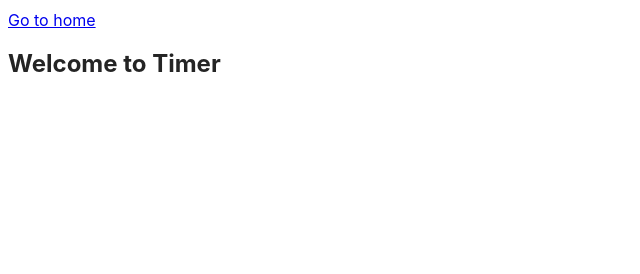
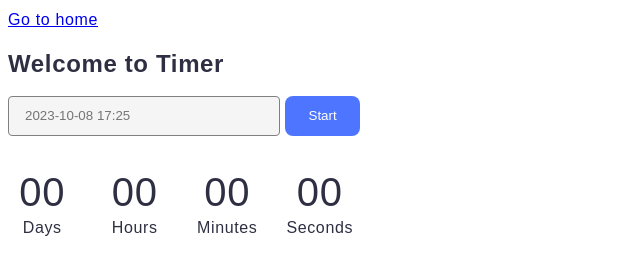
Before and after one commit to Olena-Synytsia/goit-js-hw-10, a website built with Vite: page src/1-timer.html in a window 1280 px wide. Shown: the whole page, without its empty margins (0-640 px from the left). Built offline with nearby package versions, Linux system fonts and the light colour scheme.

Commit message:
timer styles start

```diff
--- a/package.json
+++ b/package.json
@@ -9,12 +9,13 @@
     "preview": "vite preview"
   },
   "devDependencies": {
-    "vite": "^4.5.2",
-    "glob": "^8.1.0"
+    "glob": "^8.1.0",
+    "vite": "^4.5.2"
   },
   "author": "Olena Synytsia <alenasinitsa85@gmail.com>",
   "license": "ISC",
   "dependencies": {
+    "flatpickr": "^4.6.13",
     "vite-plugin-full-reload": "^1.0.5",
     "vite-plugin-html-inject": "^1.0.1"
   }
--- a/src/1-timer.html
+++ b/src/1-timer.html
@@ -12,6 +12,28 @@
       <a href="./index.html">Go to home</a>
       <h1>Welcome to Timer</h1>
     </section>
+    <input type="text" id="datetime-picker" placeholder="2023-10-08 17:25" />
+    <button class="btn-start" type="button" data-start>Start</button>
+
+    <div class="timer">
+      <div class="field">
+        <span class="value" data-days>00</span>
+        <span class="label">Days</span>
+      </div>
+      <div class="field">
+        <span class="value" data-hours>00</span>
+        <span class="label">Hours</span>
+      </div>
+      <div class="field">
+        <span class="value" data-minutes>00</span>
+        <span class="label">Minutes</span>
+      </div>
+      <div class="field">
+        <span class="value" data-seconds>00</span>
+        <span class="label">Seconds</span>
+      </div>
+    </div>
+
     <script type="module" src="./js/1-timer.js"></script>
   </body>
 </html>
--- a/src/css/styles.css
+++ b/src/css/styles.css
@@ -6,17 +6,72 @@
 */
 
 :root {
-  font-family: Inter, Avenir, Helvetica, Arial, sans-serif;
+  font-family: Montserrat, sans-serif;
   font-size: 16px;
   line-height: 24px;
   font-weight: 400;
+  letter-spacing: 0.04em;
 
-  color: #242424;
-  background-color: rgba(255, 255, 255, 0.87);
+  color: #2e2f42;
 
+  background-color: #ffffff;
   font-synthesis: none;
   text-rendering: optimizeLegibility;
   -webkit-font-smoothing: antialiased;
   -moz-osx-font-smoothing: grayscale;
   -webkit-text-size-adjust: 100%;
 }
+
+#datetime-picker {
+  width: 238px;
+  height: 22px;
+  gap: 8px;
+  border-radius: 4px;
+  border: 1px solid #808080;
+  background-color: #f5f5f5;
+  padding: 8px 16px;
+  text-align: left;
+}
+
+.btn-start {
+  width: 75px;
+  height: 40px;
+  padding: 8px 16px;
+  gap: 10px;
+  border-radius: 8px;
+  opacity: 0px;
+  background-color: #cfcfcf;
+  font-weight: 500;
+  background-color: #4e75ff;
+  color: #ffffff;
+  font-weight: 500;
+  text-align: center;
+  border: none;
+}
+
+.timer {
+  display: flex;
+  flex-direction: row;
+  width: 346px;
+  height: 72px;
+  gap: 24px;
+  margin-top: 32px;
+}
+
+.field {
+  width: 82px;
+  height: 72px;
+}
+
+.value {
+  font-size: 40px;
+  line-height: 48px;
+  text-align: center;
+}
+
+.field {
+  display: flex;
+  flex-direction: column;
+  justify-content: center;
+  text-align: center;
+}
--- a/src/js/1-timer.js
+++ b/src/js/1-timer.js
@@ -0,0 +1,2 @@
+import flatpickr from 'flatpickr';
+import 'flatpickr/dist/flatpickr.min.css';
```
Also changed, not shown: 1 other file.
